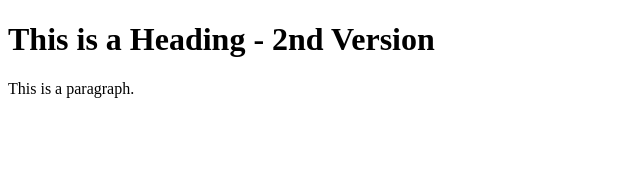
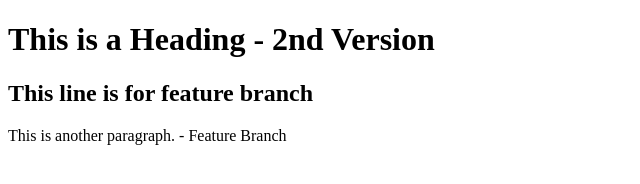
Before and after one commit to biswanandi/demo1, a plain HTML site: page index.html in a window 1280 px wide. Shown: the whole page, without its empty margins (0-640 px from the left). Drawn offline with Linux system fonts and the light colour scheme.

Commit message:
Changed in index.html for feature-branch-1

```diff
--- a/index.html
+++ b/index.html
@@ -6,6 +6,7 @@
 	<body>
 
 		<h1>This is a Heading - 2nd Version</h1>
-		<p>This is a paragraph.</p>
+		<h2>This line is for feature branch</h2>
+		<p>This is another paragraph. - Feature Branch</p>
 	</body>
 </html>
```
